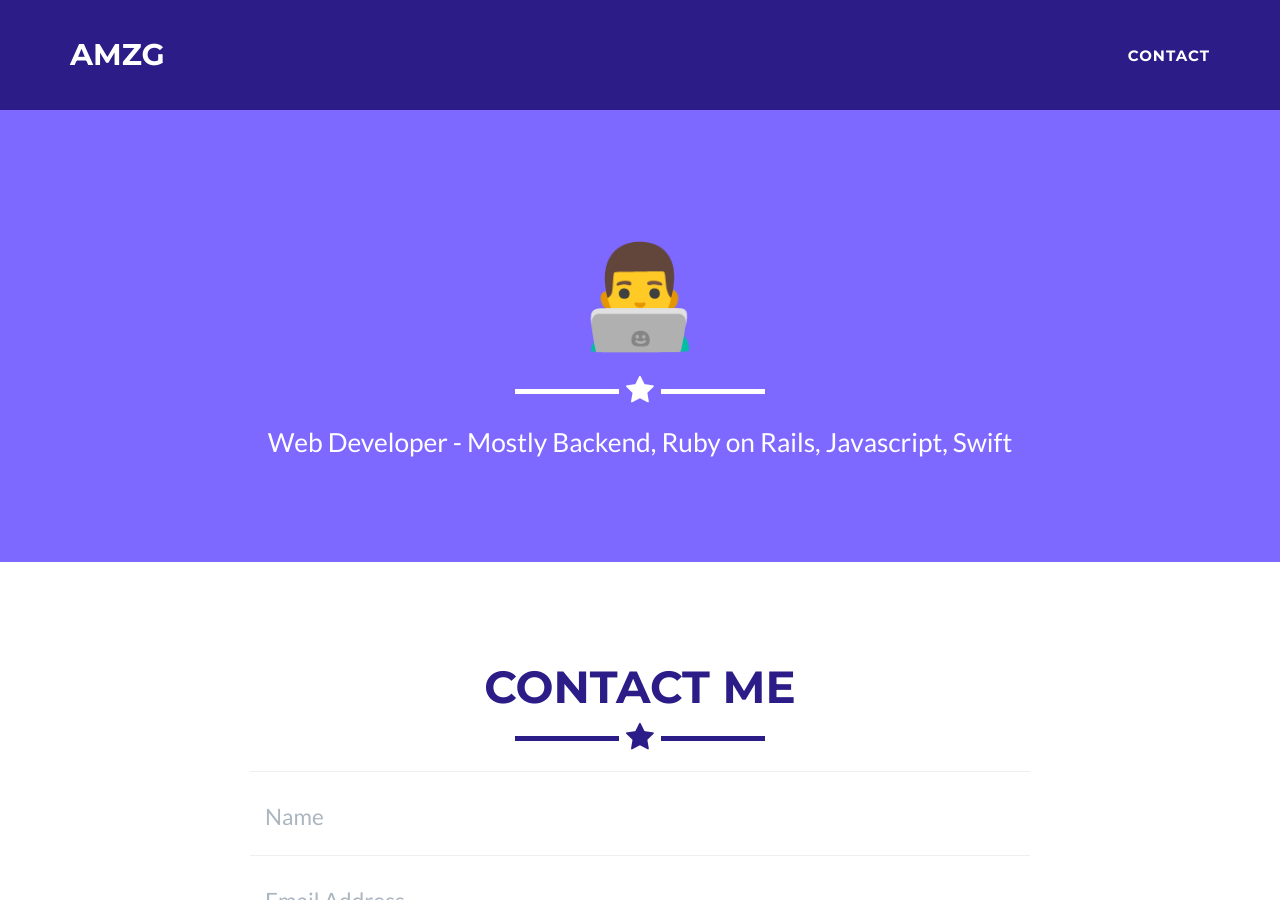
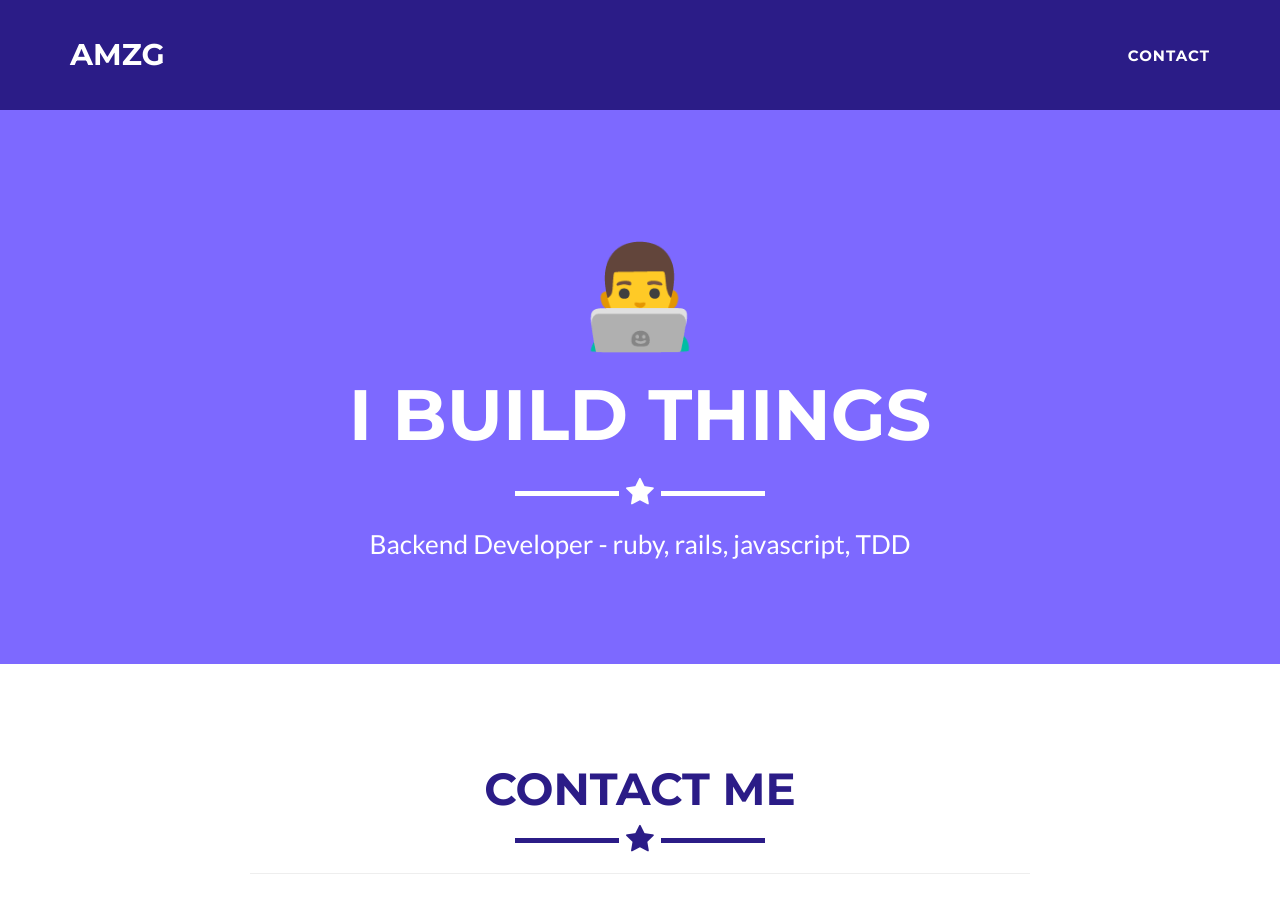
Before and after one commit to jorge-d/jorge-d.github.io, a Jekyll site: the page built from index.html, in a window 1280 px wide and 900 px high. Built offline with Jekyll 4.4.1, drawn with Linux system fonts in a browser that asks for light colours.

Commit message:
Improve site

```diff
--- a/_config.yml
+++ b/_config.yml
@@ -4,7 +4,8 @@ email: mlernrew
 url: https://www.amzg.io
 description: "AMZG - Freelance Software Developer"
 keywords: "developer, freelance, rails, backend, back-end"
-skills: "Web Developer - Mostly Backend, Ruby on Rails, Javascript, Swift"
+caption_sentence: "I build things"
+skills: "Backend Developer - ruby, rails, javascript, TDD"
 meta_author: Dimitri Jorge
 
 # Google webmaster tools
--- a/_includes/header.html
+++ b/_includes/header.html
@@ -6,7 +6,7 @@
                     <!-- <img class="img-responsive" src="img/profile.png" alt=""> -->
                     <div class="illustration-emoji">&nbsp;</div>
                     <div class="intro-text">
-                        <!-- <span class="name">{{ site.title }}</span> -->
+                        <span class="name">{{ site.caption_sentence }}</span>
                         <hr class="star-light">
                         <span class="skills">{{ site.skills }}</span>
                     </div>
```
